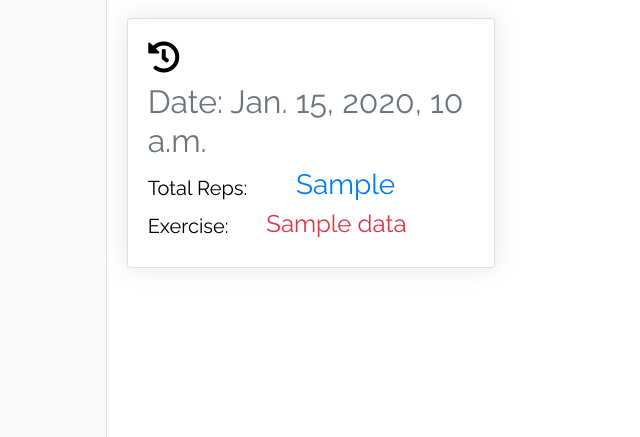
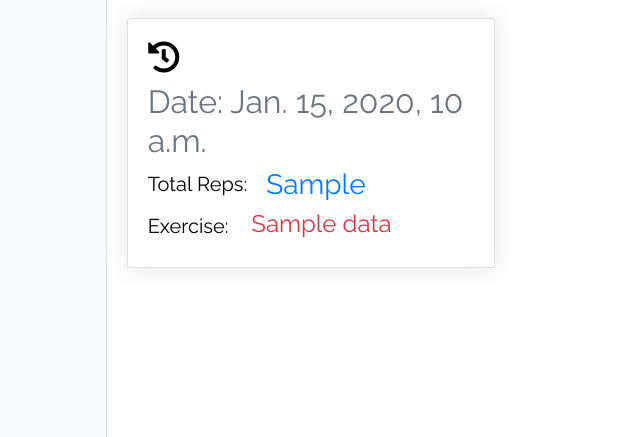
Before and after one commit to ABCSquad/FitPose-Django, a Django app: template Fit-Pose/accounts/templates/accounts/session.html in a window 1280 px wide. Shown: the part 61-498 px from the top of the page, without its empty margins (0-640 px from the left). Run offline with Django 3.2, Linux system fonts and the light colour scheme; the template is opened without the code that fills it: most values are stand-ins (such as "Sample title", 1, 10 or a date in 2020); some libraries are stand-ins or nearby versions.

Commit message:
session.html tweaks

```diff
--- a/Fit-Pose/accounts/templates/accounts/session.html
+++ b/Fit-Pose/accounts/templates/accounts/session.html
@@ -8,6 +8,13 @@
     <meta name="viewport" content="width=device-width, initial-scale=1.0" />
     <title></title>
     <style>
+      .col-md-4 {
+        padding-right: 0;
+      }
+      .text-danger {
+        padding-left: 0;
+      }
+
       a:hover,
       a:visited,
       a:link,
@@ -37,8 +44,8 @@
                 Date: {{ session.datetime }}
               </h2>
               <div class="row">
-                <div class="col-md-5">
-                  <h5 class="card-text pt-2">Total Reps:</h5>
+                <div class="col-md-4">
+                  <h5 class="card-text pt-1">Total Reps:</h5>
                 </div>
                 <div class="col-md-6 mr-auto text-primary">
                   <h3>{{ max_reps }}</h3>
```
